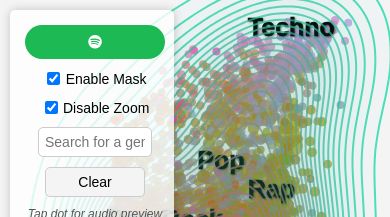
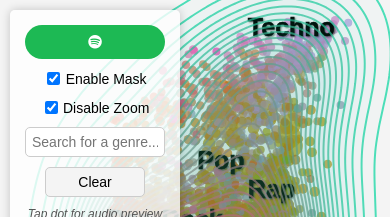
Before and after one commit to wildanazz/d3-spotify-genres, a plain HTML site: page index.html in a window 390 px wide. Shown: the top 217 px of the page. Drawn offline with nearby package versions, Linux system fonts and the light colour scheme.

Commit message:
Fix width

```diff
--- a/index.html
+++ b/index.html
@@ -188,7 +188,7 @@
             #genre-search {
                 width: 100%;
                 min-width: unset; /* Allow input to take full width */
-                max-width: 100px;
+                max-width: 126px;
             }
 
             /* Adjust button widths for mobile */
```
